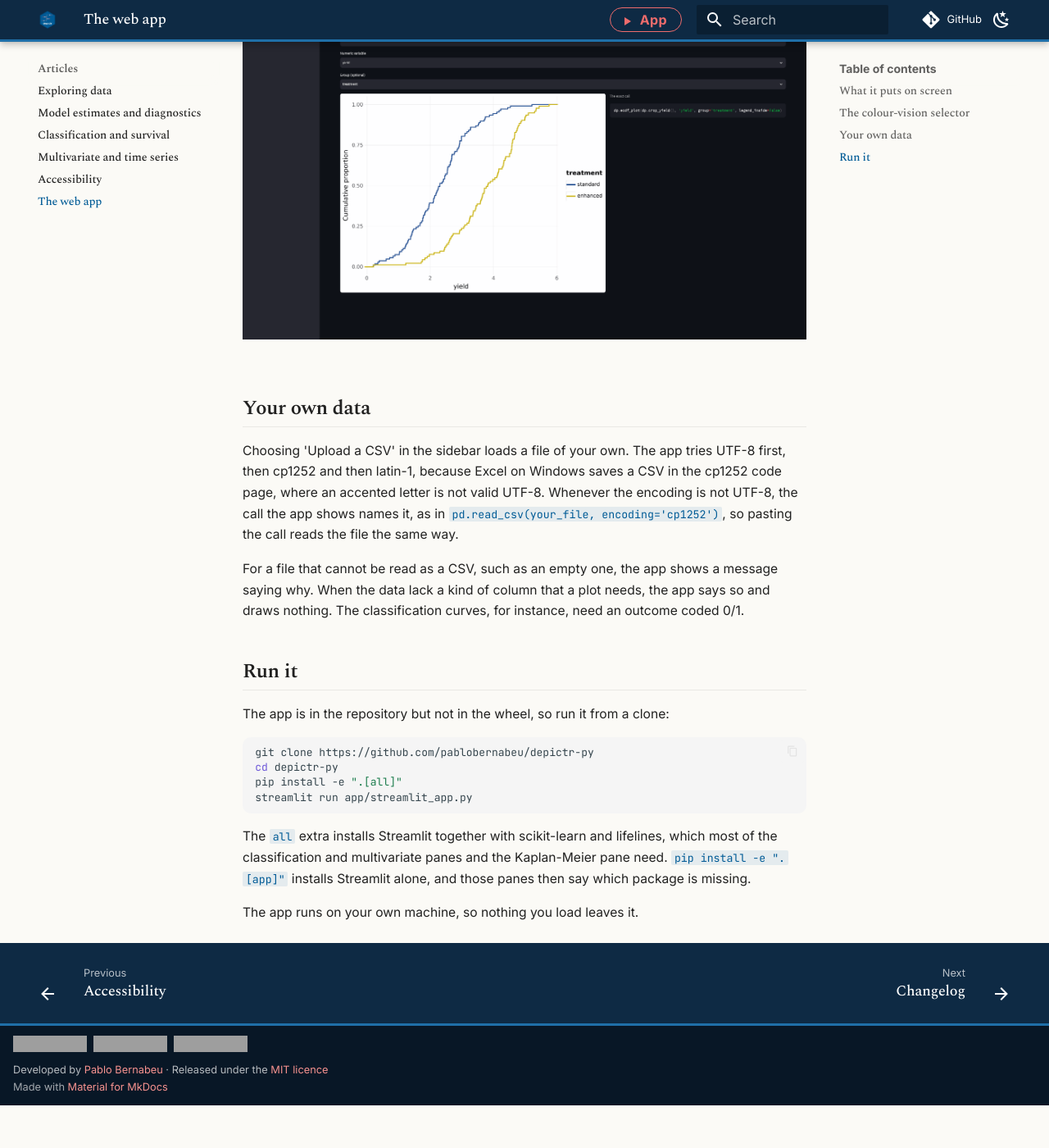
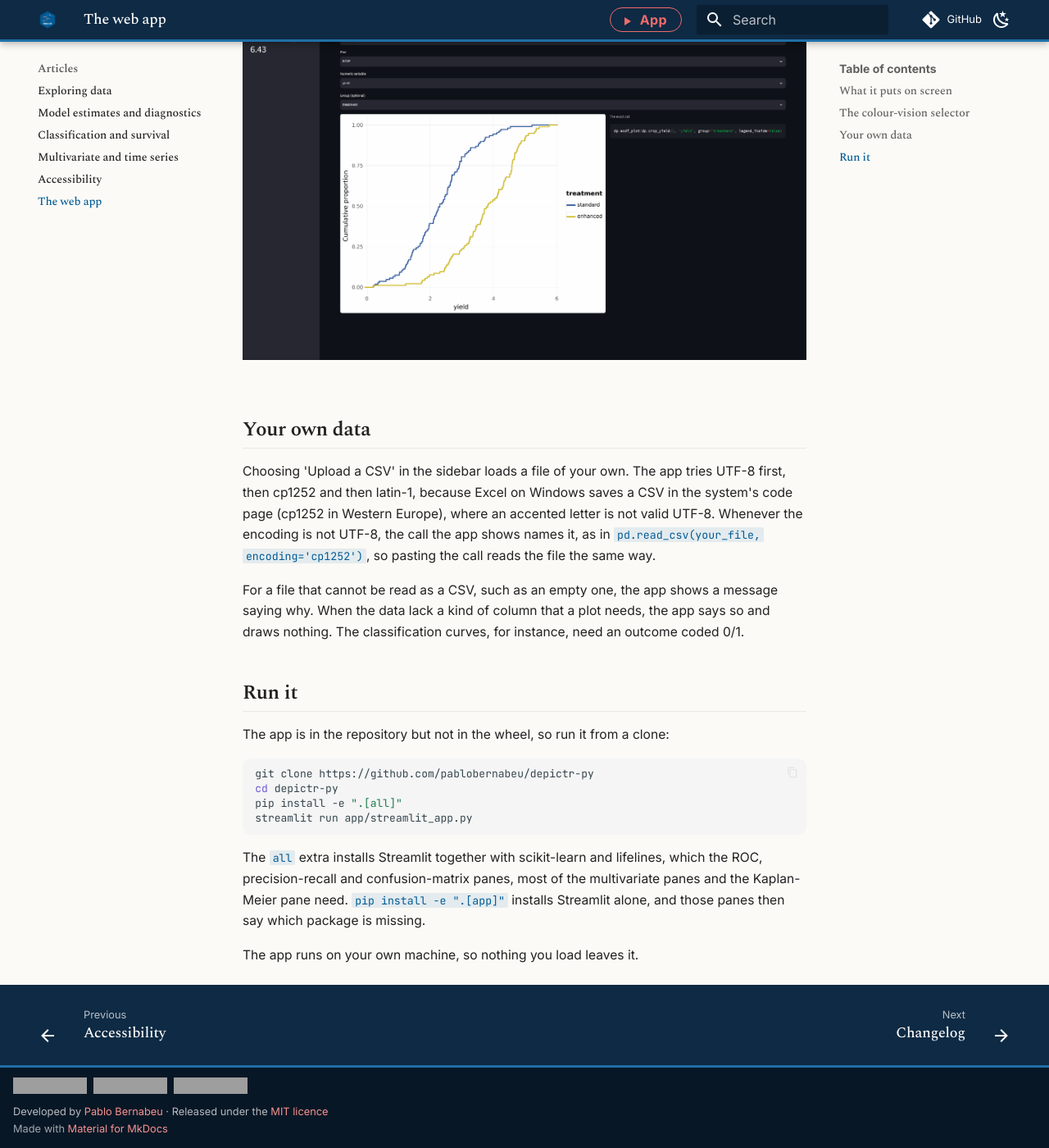
Before and after one commit to pablobernabeu/depictr-py, an MkDocs documentation site: the page built from docs/app.md, in a window 1280 px wide and 1400 px high, scrolled down 1935 px. Shown: the whole window at 82% size. Built offline with MkDocs 1.6.1 and Material for MkDocs 9.7.7, drawn with Linux system fonts in a browser that asks for light colours; comment, search, counter and statistics services are not loaded; before the commit the page ends 3283 px from its top, so only the background shows below that; some of the changed text lies outside the part shown; grey boxes are pictures that could not be loaded.

Commit message:
Stop threshold_plot() requiring scikit-learn and correct the docs
threshold_plot() computes every metric with numpy but called
_require_sklearn(), so it raised ImportError without scikit-learn. The
call is removed, the no-scikit-learn test now covers the threshold curve
and the threshold tests no longer skip when scikit-learn is missing.

The documentation names the gains, lift, calibration and threshold curves
as needing no extra, says that the 'all' extra also installs Streamlit and
corrects other statements the language revision flagged after a check
against the code. The issue and pull request templates use headings for
their sections, as the other repositories in the family do.

Co-Authored-By: Claude Opus 5.5 <noreply@anthropic.com>
Claude-Session: https://claude.ai/code/session_01DU2exZ55JyV54E9U6ct3Wn

````diff
--- a/docs/app.md
+++ b/docs/app.md
@@ -50,10 +51,10 @@ the two curves are as easy to tell apart as in the first screenshot.
 
 Choosing 'Upload a CSV' in the sidebar loads a file of your own. The app tries
 UTF-8 first, then cp1252 and then latin-1, because Excel on Windows saves a CSV
-in the cp1252 code page, where an accented letter is not valid UTF-8. Whenever
-the encoding is not UTF-8, the call the app shows names it, as in
-`pd.read_csv(your_file, encoding='cp1252')`, so pasting the call reads the file
-the same way.
+in the system's code page (cp1252 in Western Europe), where an accented letter
+is not valid UTF-8. Whenever the encoding is not UTF-8, the call the app shows
+names it, as in `pd.read_csv(your_file, encoding='cp1252')`, so pasting the
+call reads the file the same way.
 
 For a file that cannot be read as a CSV, such as an empty one, the app shows a
 message saying why. When the data lack a kind of column that a plot needs, the
@@ -72,8 +73,8 @@ streamlit run app/streamlit_app.py
 ```
 
 The `all` extra installs Streamlit together with scikit-learn and lifelines,
-which most of the classification and multivariate panes and the Kaplan-Meier
-pane need. `pip install -e ".[app]"` installs Streamlit alone, and those panes
-then say which package is missing.
+which the ROC, precision-recall and confusion-matrix panes, most of the
+multivariate panes and the Kaplan-Meier pane need. `pip install -e ".[app]"`
+installs Streamlit alone, and those panes then say which package is missing.
 
 The app runs on your own machine, so nothing you load leaves it.
````
Also changed, not shown: other parts of docs/app.md (+4 -3 lines), CHANGELOG.md (+1 -1 lines), README.md (+9 -8 lines), docs/gallery/exploring-data.md (+2 -2 lines), docs/gallery/model-estimates.md (+5 -4 lines), docs/gallery/multivariate-and-time-series.md (+5 -4 lines), docs/getting-started.md (+6 -6 lines), docs/index.md (+2 -2 lines), .github/ISSUE_TEMPLATE/bug_report.md, .github/ISSUE_TEMPLATE/feature_request.md, .github/PULL_REQUEST_TEMPLATE.md, 2 other files.
